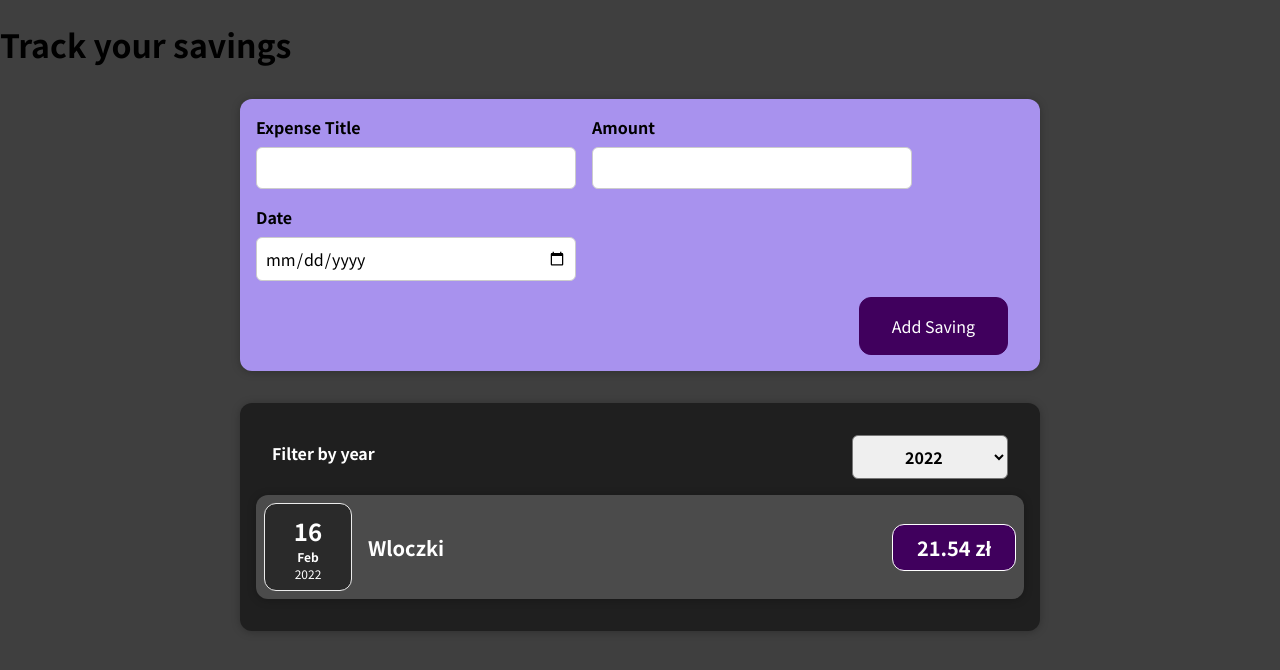
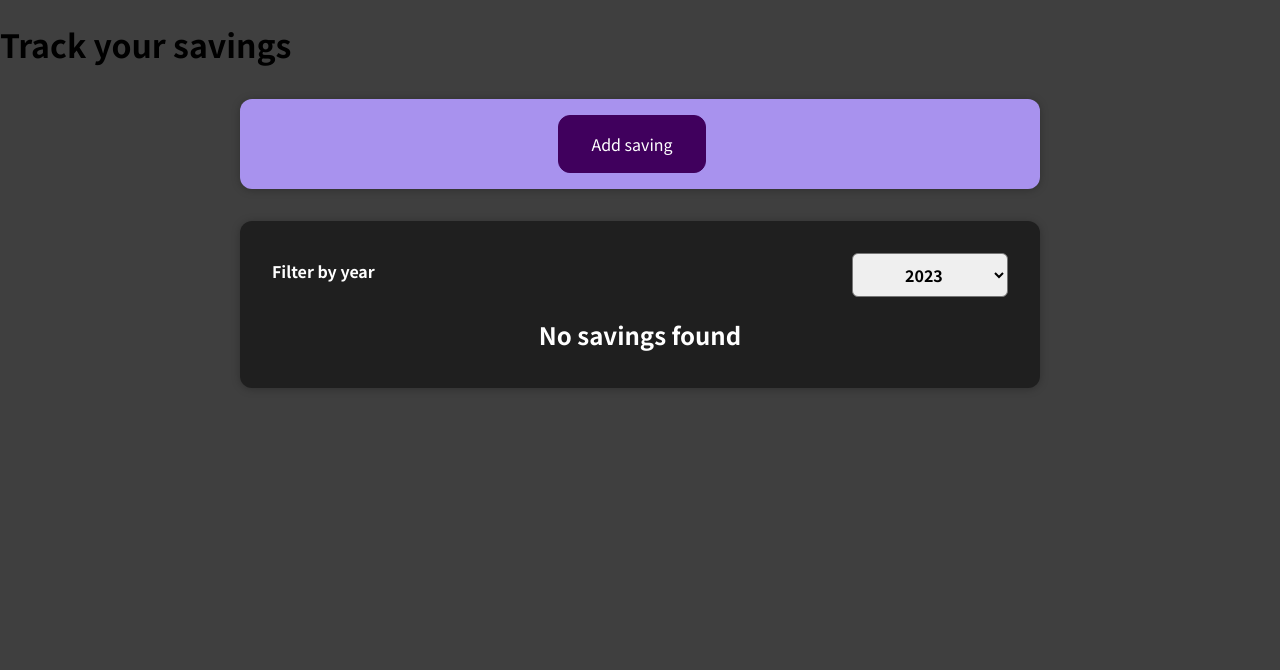
Before and after one commit to bhszewczyk/Savings_app, a React (Create React App) app in the folder savings-app/: page / in a window 1280 px wide. Shown: the top 670 px of the page. Built offline with nearby package versions, Linux system fonts and the light colour scheme.

Commit message:
Adds conditional from display

```diff
--- a/savings-app/src/App.js
+++ b/savings-app/src/App.js
@@ -44,7 +44,7 @@ const DUMMY_EXPENSES = [
 
 function App() {
 	const [expenses, setExpenses] = useState(DUMMY_EXPENSES);
-	console.log(expenses);
+	// console.log(expenses);
 
 	const addSavingHandler = (expense) => {
 		console.log('In App.js');
--- a/savings-app/src/components/NewSaving/SavingForm.js
+++ b/savings-app/src/components/NewSaving/SavingForm.js
@@ -18,6 +18,12 @@ function SavingForm(props) {
 		setEnteredDate(e.target.value);
 	};
 
+	const [isEditing, setEditing] = useState(false);
+
+	const editHandler = () => {
+		setEditing(true);
+	};
+
 	const submitHandler = (e) => {
 		e.preventDefault();
 
@@ -31,9 +37,14 @@ function SavingForm(props) {
 		setEnteredTitle('');
 		setEnteredAmount('');
 		setEnteredDate('');
+
+		setEditing(false);
 	};
 
-	return (
+	let content = <button onClick={editHandler}>Add saving</button>;
+
+	if (isEditing) {
+		content = (
 			<form onSubmit={submitHandler}>
 				<div className='new-saving__controls'>
 					<div className='new-saving__control'>
@@ -66,10 +77,16 @@ function SavingForm(props) {
 					</div>
 				</div>
 				<div className='new-saving__actions'>
-				<button type='submit'>Add Saving</button>
+					<button onClick={setEditing}>Cancel</button>
+					<button type='submit' onClick={setEditing}>
+						Add Saving
+					</button>
 				</div>
 			</form>
 		);
 	}
 
+	return <div>{content}</div>;
+}
+
 export default SavingForm;
--- a/savings-app/src/components/Savings/SavingItem.js
+++ b/savings-app/src/components/Savings/SavingItem.js
@@ -18,6 +18,7 @@ function SavingItem(props) {
 	// };
 
 	return (
+		<li>
 			<Card className='saving-item'>
 				{/* <div>{savingDate}</div> */}
 				<SavingDate date={savingDate} />
@@ -27,6 +28,7 @@ function SavingItem(props) {
 				</div>
 				{/* <button onClick={clickBtnHandler}>Edit</button> */}
 			</Card>
+		</li>
 	);
 }
 
--- a/savings-app/src/components/Savings/Savings.js
+++ b/savings-app/src/components/Savings/Savings.js
@@ -1,13 +1,12 @@
 import React, { useState } from 'react';
 
 import './Savings.css';
-import SavingItem from './SavingItem';
+import SavingsList from './SavingsList';
 import Card from '../UI/Card';
 import SavingFilter from './SavingsFilter';
 
 function Savings(props) {
-	const [choosenYear, setEnteredYear] = useState('2022');
-	console.log(choosenYear);
+	const [choosenYear, setEnteredYear] = useState('');
 
 	const yearSavings = props.savings.filter((saving) => {
 		return saving.date.getFullYear().toString() === choosenYear;
@@ -22,14 +21,7 @@ function Savings(props) {
 		<div>
 			<Card className='savings'>
 				<SavingFilter selection={choosenYear} onFilter={filterHandler} />
-				{yearSavings.map((saving) => (
-					<SavingItem
-						key={saving.id}
-						title={saving.title}
-						amount={saving.amount}
-						date={saving.date}
-					></SavingItem>
-				))}
+				<SavingsList items={yearSavings} />
 			</Card>
 		</div>
 	);
--- a/savings-app/src/components/Savings/SavingsFilter.js
+++ b/savings-app/src/components/Savings/SavingsFilter.js
@@ -15,7 +15,7 @@ const SavingsFilter = (props) => {
 			<div className='savings-filter__control'>
 				<label>Filter by year</label>
 				<select value={props.selection} onChange={filterChangeHandler}>
-					{/* <option value='2023'>2023</option> */}
+					<option value='2023'>2023</option>
 					<option value='2022'>2022</option>
 					<option value='2021'>2021</option>
 					<option value='2020'>2020</option>
--- /dev/null
+++ b/savings-app/src/components/Savings/SavingsList.css
@@ -0,0 +1,9 @@
+.savings-list {
+	list-style: none;
+	padding: 0;
+}
+
+.savings-list__fallback {
+	color: white;
+	text-align: center;
+}
--- /dev/null
+++ b/savings-app/src/components/Savings/SavingsList.js
@@ -0,0 +1,25 @@
+import React from 'react';
+
+import './SavingsList.css';
+import SavingItem from './SavingItem';
+
+const SavingsList = (props) => {
+	if (props.items.length === 0) {
+		return <h2 className='savings-list__fallback'>No savings found</h2>;
+	}
+
+	return (
+		<ul className='savings-list'>
+			{props.items.map((saving) => (
+				<SavingItem
+					key={saving.id}
+					title={saving.title}
+					amount={saving.amount}
+					date={saving.date}
+				></SavingItem>
+			))}
+		</ul>
+	);
+};
+
+export default SavingsList;
```
Lines whose indentation alone changed are shown as unchanged.
